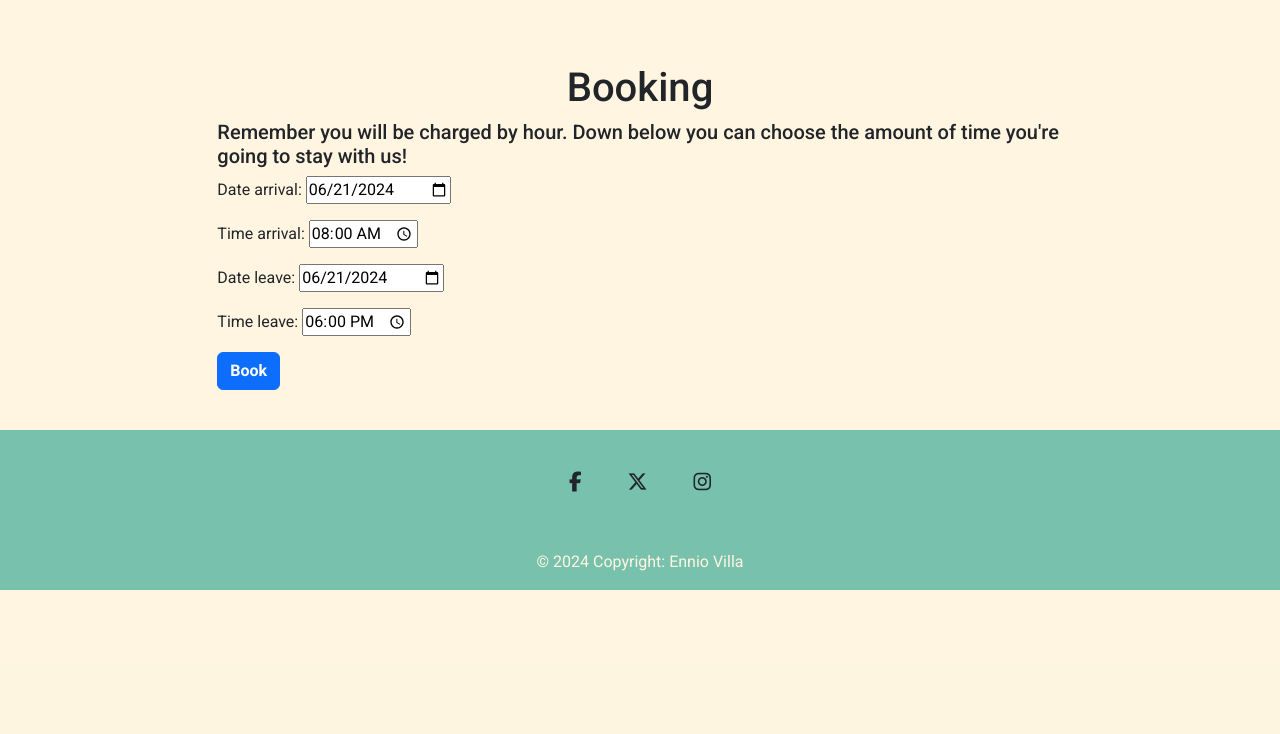
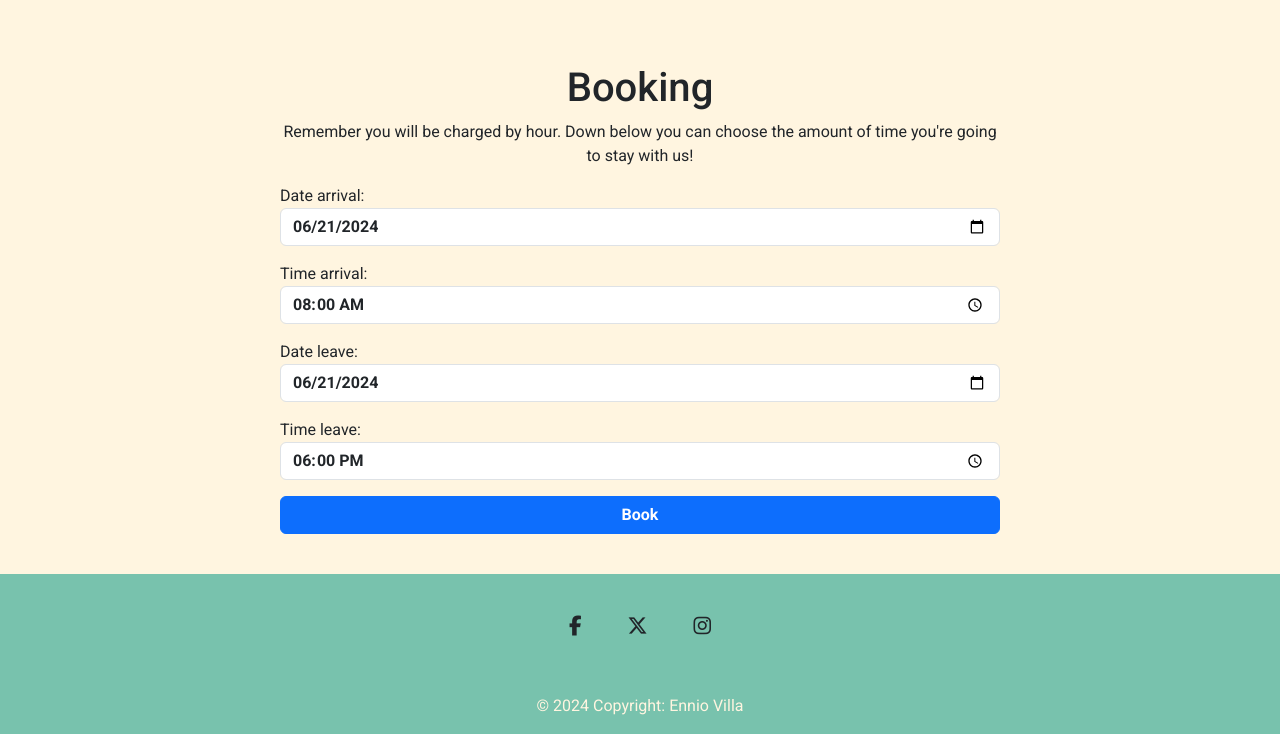
Before and after one commit to enniovilla/project-4-ci, a Django app: page /booking/ in a window 1280 px wide. Shown: the part 136-870 px from the top of the page. Before the commit the page ends 726 px from the top, so only its background shows below. Run offline with Django 5.2, Linux system fonts and the light colour scheme; the visitor is signed in with stand-in values (Sample User, id 1); some libraries are stand-ins or nearby versions.

Commit message:
Change booking form style

```diff
--- a/booking/forms.py
+++ b/booking/forms.py
@@ -13,10 +13,10 @@ class BookingForm(forms.ModelForm):
         fields = ['date_arrival', 'time_arrival', 'date_leave', 'time_leave']
         widgets = {
             'user': forms.HiddenInput,
-            'date_arrival': DateInput(),
-            'date_leave': DateInput(),
-            'time_arrival': TimeInput(),
-            'time_leave': TimeInput(),
+            'date_arrival': DateInput(attrs={'class': 'form-control fw-bold'}),
+            'date_leave': DateInput(attrs={'class': 'form-control fw-bold'}),
+            'time_arrival': TimeInput(attrs={'class': 'form-control fw-bold'}),
+            'time_leave': TimeInput(attrs={'class': 'form-control fw-bold'}),
         }
 
     def __init__(self, *args, **kwargs):
--- a/booking/templates/booking/booking.html
+++ b/booking/templates/booking/booking.html
@@ -3,16 +3,19 @@
 {% block title %}Booking{% endblock title %}
 
 {% block content %}
-<h1 class="text-center">Booking</h1>
-<div class="row justify-content-center">
-    <div class="col-8">
-        <h5>Remember you will be charged by hour. Down below you can choose the amount of time you're going to stay with
-            us!</h3>
-        <form method="post">
-            {% csrf_token %}
-            {{form.as_p}}
-            <button type="submit" class="btn btn-primary fw-bold">Book</button>
-        </form>
+<div class="container h-100 d-flex align-items-center justify-content-center">
+    <div class="row justify-content-center w-100">
+        <div class="col-8">
+            <h1 class="text-center">Booking</h1>
+            <p class="text-center">
+                Remember you will be charged by hour. Down below you can choose the amount of time you're going to stay with us!
+            </p>
+            <form method="post">
+                {% csrf_token %}
+                {{ form.as_p }}
+                <button type="submit" class="btn btn-primary fw-bold d-block mx-auto w-100">Book</button>
+            </form>
+        </div>
     </div>
 </div>
 {% endblock content %}
```
